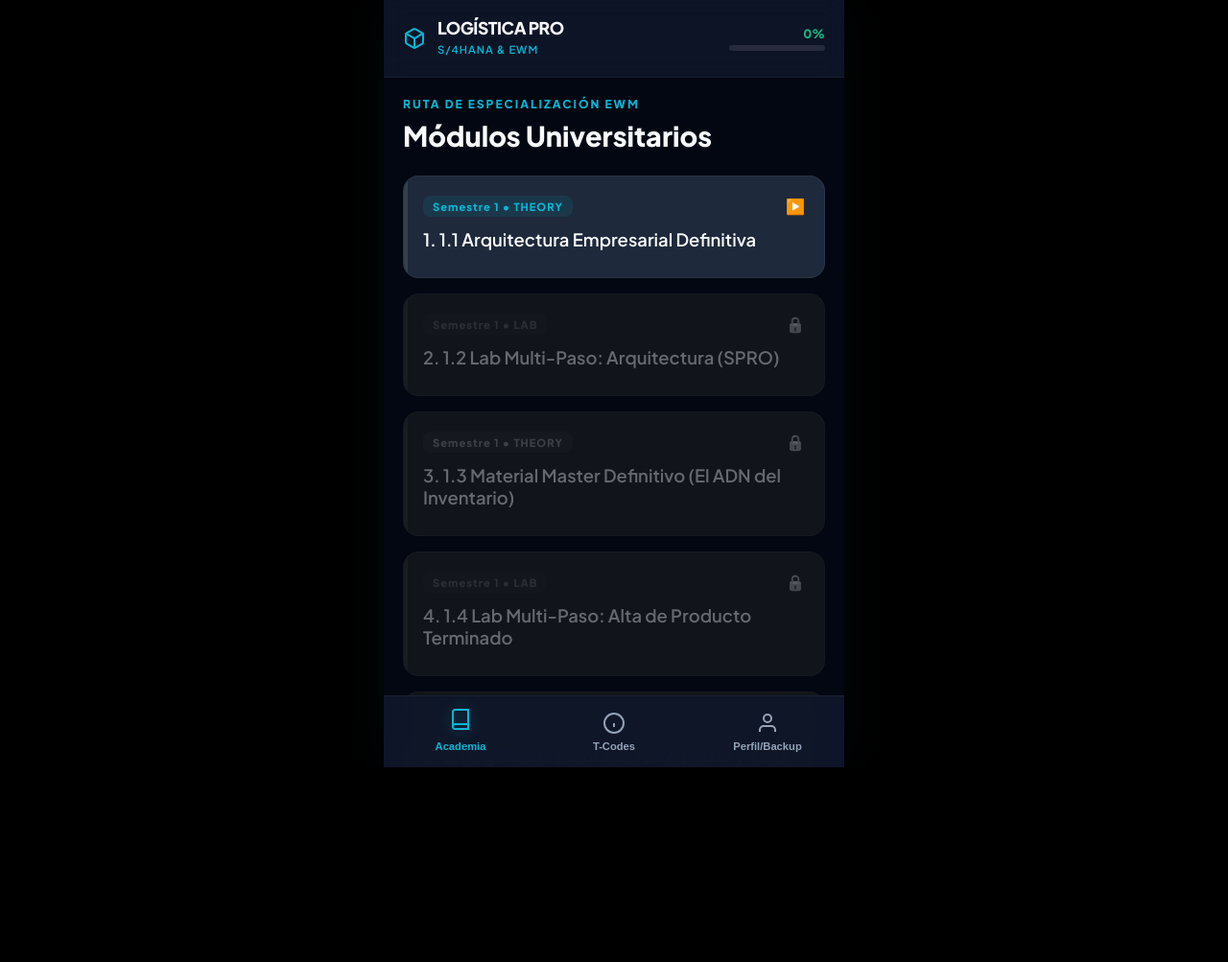
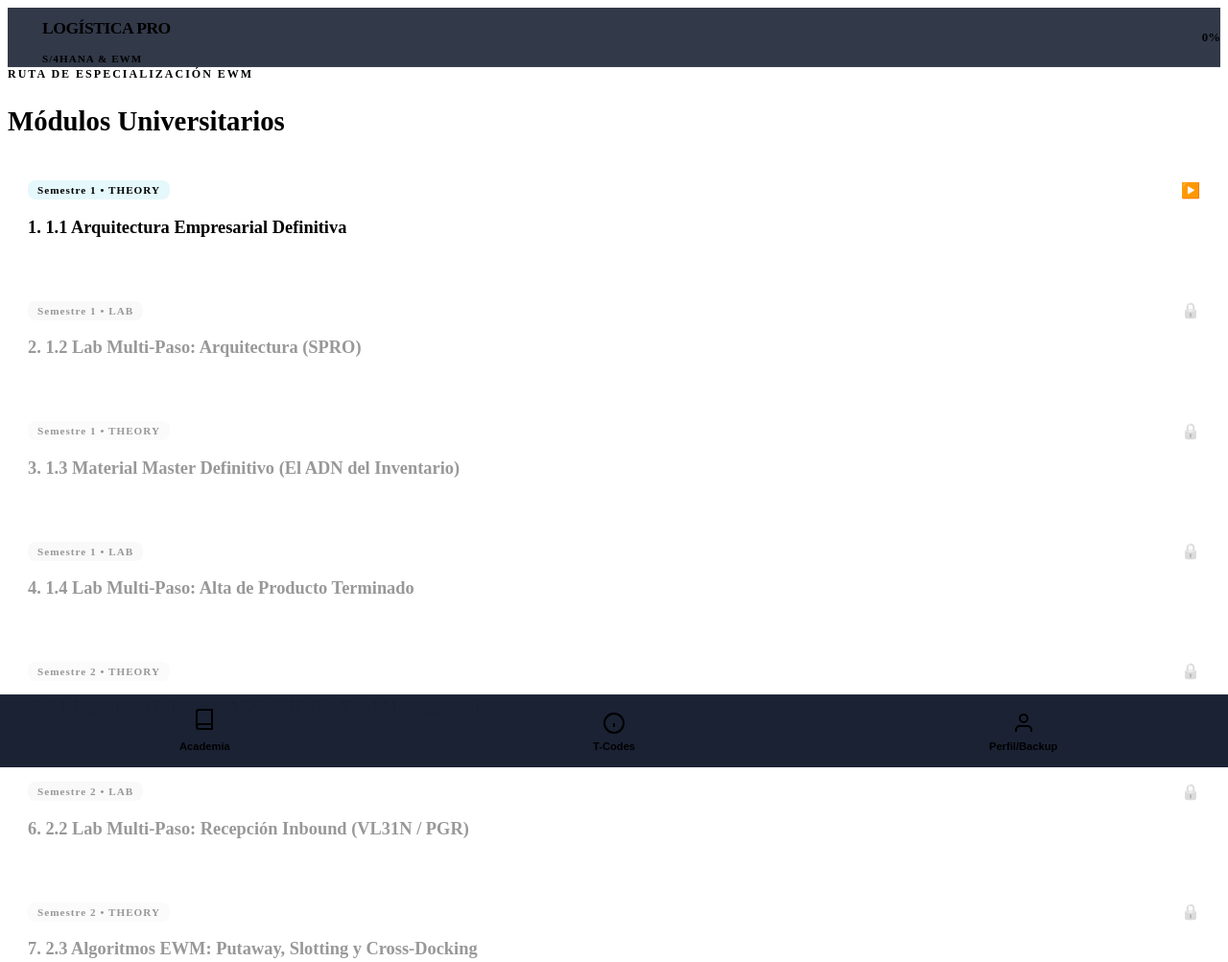
Before and after one commit to Riddsc/WSM-SAP-Trainer, a website: page index.html in a window 1280 px wide. Shown: the top 1003 px of the page at 96% size. Before the commit the page ends 800 px from the top, so only its background shows below. Drawn offline with Linux system fonts and the light colour scheme.

Commit message:
Update index.html

```diff
--- a/index.html
+++ b/index.html
@@ -3,75 +3,76 @@
 <head>
     <meta charset="UTF-8">
     <meta name="viewport" content="width=device-width, initial-scale=1.0, maximum-scale=1.0, user-scalable=no, viewport-fit=cover">
-    <meta name="theme-color" content="#050B14">
-    <title>Logística Pro | WMS Architecture</title>
-
-    <!-- Fuentes Premium -->
-    <link href="https://fonts.googleapis.com/css2?family=Plus+Jakarta+Sans:wght@400;600;800&family=Fira+Code:wght@400;600&display=swap" rel="stylesheet">
-
-    <!-- Arquitectura CSS Modular -->
-    <link rel="stylesheet" href="css/variables.css">
-    <link rel="stylesheet" href="css/layout.css">
+    <title>Logística Pro - SAP EWM</title>
     <link rel="stylesheet" href="css/components.css">
-    <link rel="stylesheet" href="css/sap-theme.css">
 </head>
 <body>
-    <div id="app-root" class="app-frame">
-        <!-- El Header fijo -->
+    <div class="app-container">
+        <!-- Barra de Progreso Global -->
         <header class="top-header">
             <div class="brand">
-                <svg width="24" height="24" viewBox="0 0 24 24" fill="none" stroke="var(--cyan)" stroke-width="2" stroke-linecap="round" stroke-linejoin="round"><path d="M21 16V8a2 2 0 0 0-1-1.73l-7-4a2 2 0 0 0-2 0l-7 4A2 2 0 0 0 3 8v8a2 2 0 0 0 1 1.73l7 4a2 2 0 0 0 2 0l7-4A2 2 0 0 0 21 16z"></path><polyline points="3.27 6.96 12 12.01 20.73 6.96"></polyline><line x1="12" y1="22.08" x2="12" y2="12"></line></svg>
+                <svg width="24" height="24" viewBox="0 0 24 24" fill="none" stroke="var(--cyan)" stroke-width="2">
+                    <path d="M21 16V8a2 2 0 0 0-1-1.73l-7-4a2 2 0 0 0-2 0l-7 4A2 2 0 0 0 3 8v8a2 2 0 0 0 1 1.73l7 4a2 2 0 0 0 2 0l7-4A2 2 0 0 0 21 16z"></path>
+                    <polyline points="3.27 6.96 12 12.01 20.73 6.96"></polyline>
+                    <line x1="12" y1="22.08" x2="12" y2="12"></line>
+                </svg>
                 <div class="brand-text">
                     <h1>LOGÍSTICA PRO</h1>
                     <span>S/4HANA & EWM</span>
                 </div>
             </div>
-            <div class="global-progress">
-                <span id="progress-text">0%</span>
-                <div class="progress-track"><div id="progress-bar" class="progress-fill"></div></div>
+            <div class="progress-container">
+                <div class="progress-bar-bg"><div class="progress-bar" id="progress-bar"></div></div>
+                <span class="progress-text" id="progress-text">0%</span>
             </div>
         </header>
 
-        <!-- Contenedor Dinámico (SPA) -->
-        <main id="view-container" class="scroll-area">
-            <!-- El contenido se inyectará aquí vía JS -->
+        <!-- Contenedor Dinámico de Vistas -->
+        <main class="view-container" id="view-container">
+            <!-- UI Renderer inyectará aquí -->
         </main>
 
-        <!-- Menú de Navegación Inferior (Estilo App Nativa) -->
+        <!-- Menú de Navegación Inferior Estilo Nativo -->
         <nav class="bottom-nav">
             <button class="nav-btn active" id="nav-academy">
-                <svg viewBox="0 0 24 24" fill="none" stroke="currentColor" stroke-width="2"><path d="M4 19.5A2.5 2.5 0 0 1 6.5 17H20"></path><path d="M6.5 2H20v20H6.5A2.5 2.5 0 0 1 4 19.5v-15A2.5 2.5 0 0 1 6.5 2z"></path></svg>
+                <svg viewBox="0 0 24 24" fill="none" stroke="currentColor" stroke-width="2">
+                    <path d="M4 19.5A2.5 2.5 0 0 1 6.5 17H20"></path>
+                    <path d="M6.5 2H20v20H6.5A2.5 2.5 0 0 1 4 19.5v-15A2.5 2.5 0 0 1 6.5 2z"></path>
+                </svg>
                 <span>Academia</span>
             </button>
-
             <button class="nav-btn" id="nav-glossary">
-                <svg viewBox="0 0 24 24" fill="none" stroke="currentColor" stroke-width="2"><circle cx="12" cy="12" r="10"></circle><line x1="12" y1="16" x2="12" y2="12"></line><line x1="12" y1="8" x2="12.01" y2="8"></line></svg>
+                <svg viewBox="0 0 24 24" fill="none" stroke="currentColor" stroke-width="2">
+                    <circle cx="12" cy="12" r="10"></circle>
+                    <line x1="12" y1="16" x2="12" y2="12"></line>
+                    <line x1="12" y1="8" x2="12.01" y2="8"></line>
+                </svg>
                 <span>T-Codes</span>
             </button>
-
-            <!-- NUEVO BOTÓN DE PERFIL Y BACKUPS -->
             <button class="nav-btn" id="nav-profile">
-                <svg viewBox="0 0 24 24" fill="none" stroke="currentColor" stroke-width="2"><path d="M20 21v-2a4 4 0 0 0-4-4H8a4 4 0 0 0-4 4v2"></path><circle cx="12" cy="7" r="4"></circle></svg>
+                <svg viewBox="0 0 24 24" fill="none" stroke="currentColor" stroke-width="2">
+                    <path d="M20 21v-2a4 4 0 0 0-4-4H8a4 4 0 0 0-4 4v2"></path>
+                    <circle cx="12" cy="7" r="4"></circle>
+                </svg>
                 <span>Perfil/Backup</span>
             </button>
         </nav>
+    </div>
 
-
-        <!-- Overlay Global (Modales y SAP GUI) -->
-        <div id="global-overlay" class="overlay hidden">
-            <div class="modal-container">
-                <button id="close-modal-btn" class="modal-close">×</button>
-                <div id="modal-content" class="modal-scroll-area"></div>
-            </div>
+    <!-- Overlay Global (Simulador SAP y Alertas) -->
+    <div id="global-overlay" class="overlay hidden">
+        <div class="modal-box">
+            <button class="close-btn" id="close-modal-btn">✕ CERRAR TERMINAL</button>
+            <div id="modal-content"></div>
         </div>
     </div>
 
-    <!-- Arquitectura JS Modular -->
+    <!-- Orden Estricto de Carga (Arquitectura MVC) -->
     <script src="js/data/syllabus.js"></script>
     <script src="js/core/audio.js"></script>
     <script src="js/core/state.js"></script>
+    <script src="js/components/ui-render.js"></script>
     <script src="js/simulators/sap-engine.js"></script>
-    <script src="js/components/ui-render.js"></script>
     <script src="js/core/router.js"></script>
 </body>
 </html>
```
